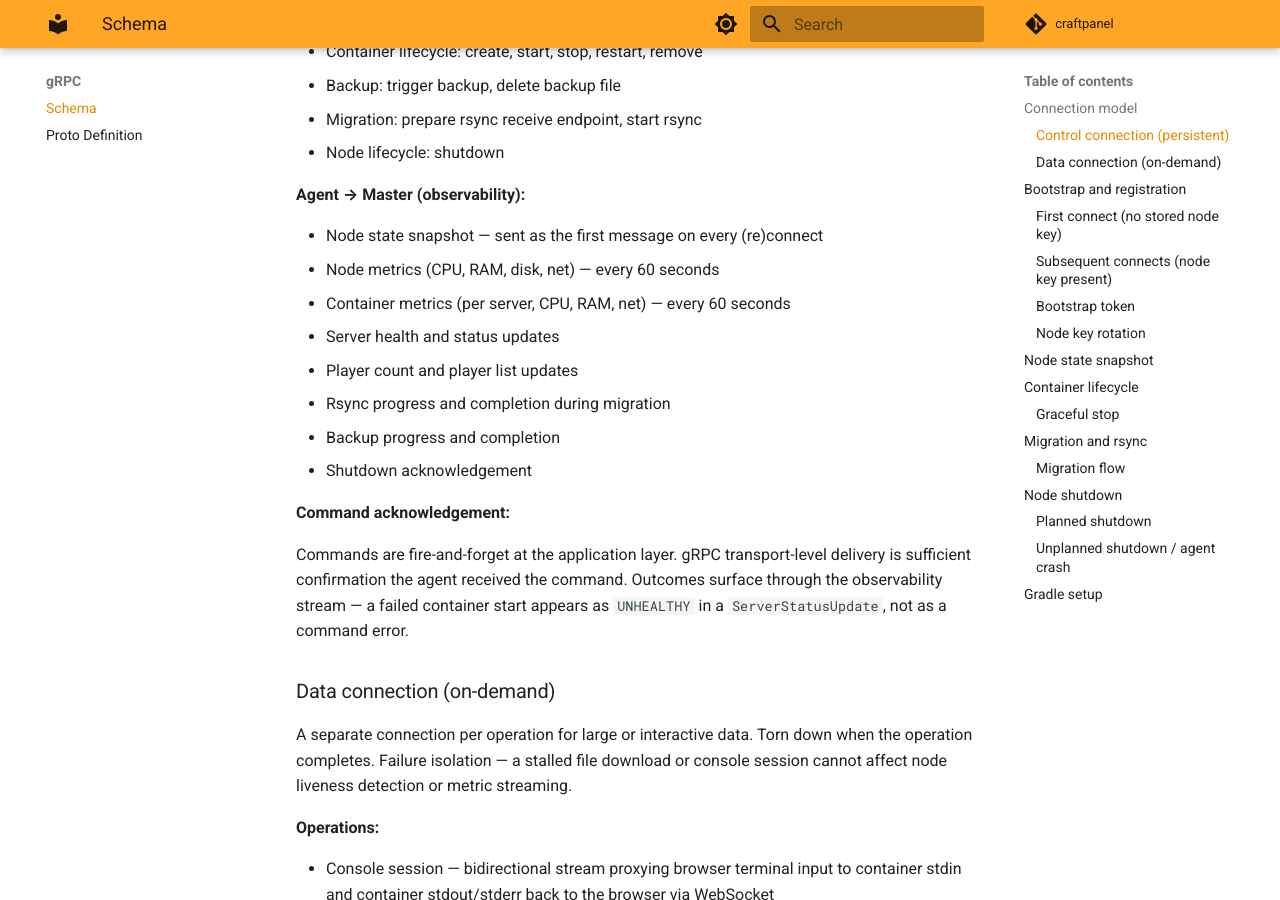
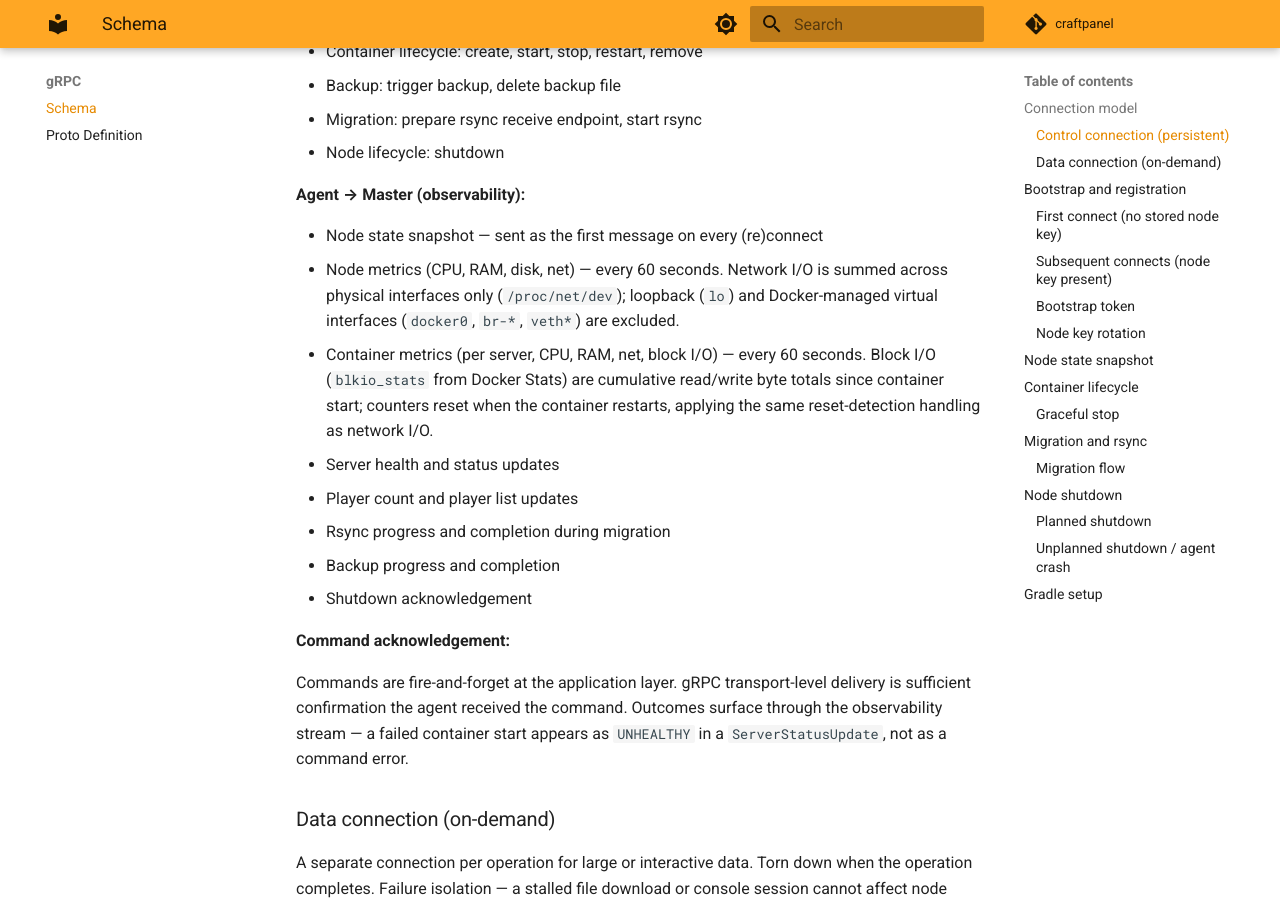
Before and after one commit to nelsongraca/craftpanel, an MkDocs documentation site: the page built from docs/src/grpc/schema.md, in a window 1280 px wide and 900 px high, scrolled down 610 px. Built offline with MkDocs 1.6.1 and Material for MkDocs 9.7.7, drawn with Linux system fonts in a browser that asks for light colours; comment, search, counter and statistics services are not loaded.

Commit message:
update docs

```diff
--- a/docs/src/grpc/schema.md
+++ b/docs/src/grpc/schema.md
@@ -22,8 +22,8 @@ One long-lived bidirectional streaming RPC per node, established by the agent on
 **Agent → Master (observability):**
 
 - Node state snapshot — sent as the first message on every (re)connect
-- Node metrics (CPU, RAM, disk, net) — every 60 seconds
-- Container metrics (per server, CPU, RAM, net) — every 60 seconds
+- Node metrics (CPU, RAM, disk, net) — every 60 seconds. Network I/O is summed across physical interfaces only (`/proc/net/dev`); loopback (`lo`) and Docker-managed virtual interfaces (`docker0`, `br-*`, `veth*`) are excluded.
+- Container metrics (per server, CPU, RAM, net, block I/O) — every 60 seconds. Block I/O (`blkio_stats` from Docker Stats) are cumulative read/write byte totals since container start; counters reset when the container restarts, applying the same reset-detection handling as network I/O.
 - Server health and status updates
 - Player count and player list updates
 - Rsync progress and completion during migration
```
Also changed, not shown: docs/src/api/nodes.md (+4 -0 lines), docs/src/api/servers.md (+6 -4 lines), docs/src/api/websocket.md (+2 -0 lines), docs/src/data-model/nodes.md (+2 -2 lines), docs/src/data-model/servers.md (+2 -0 lines), 2 other files.
